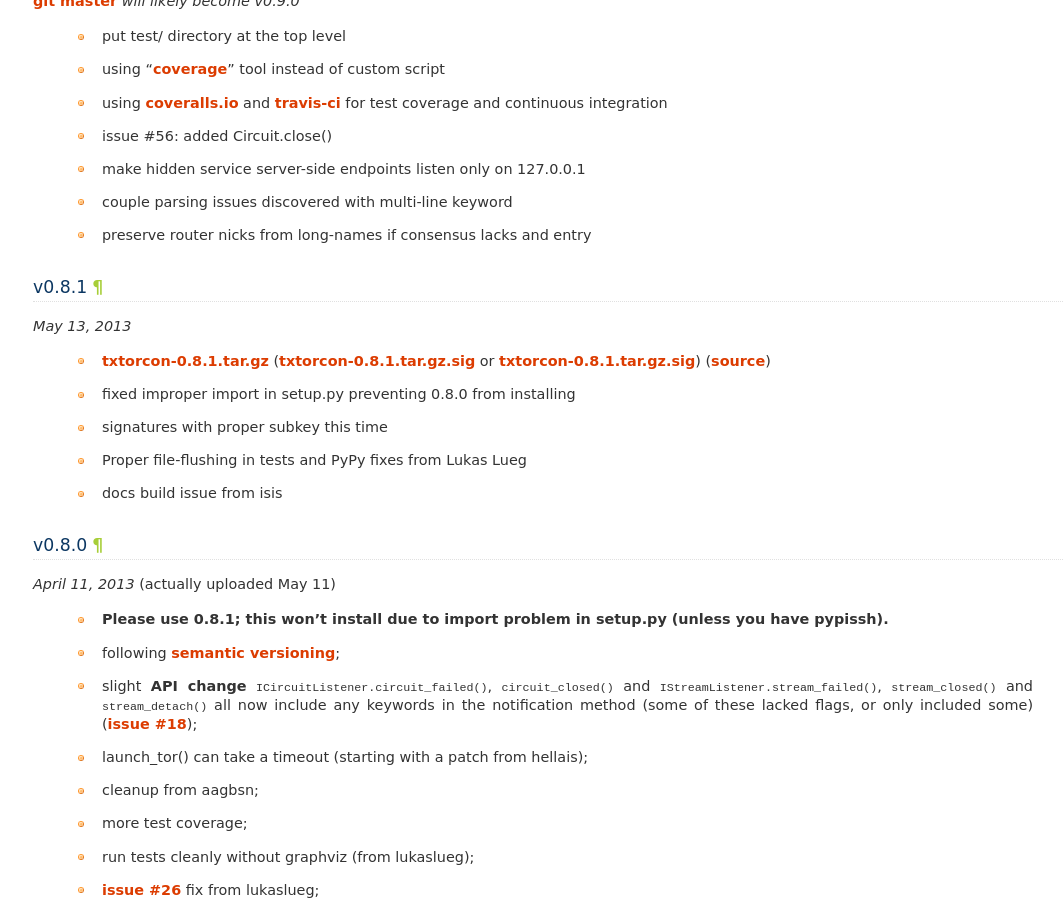
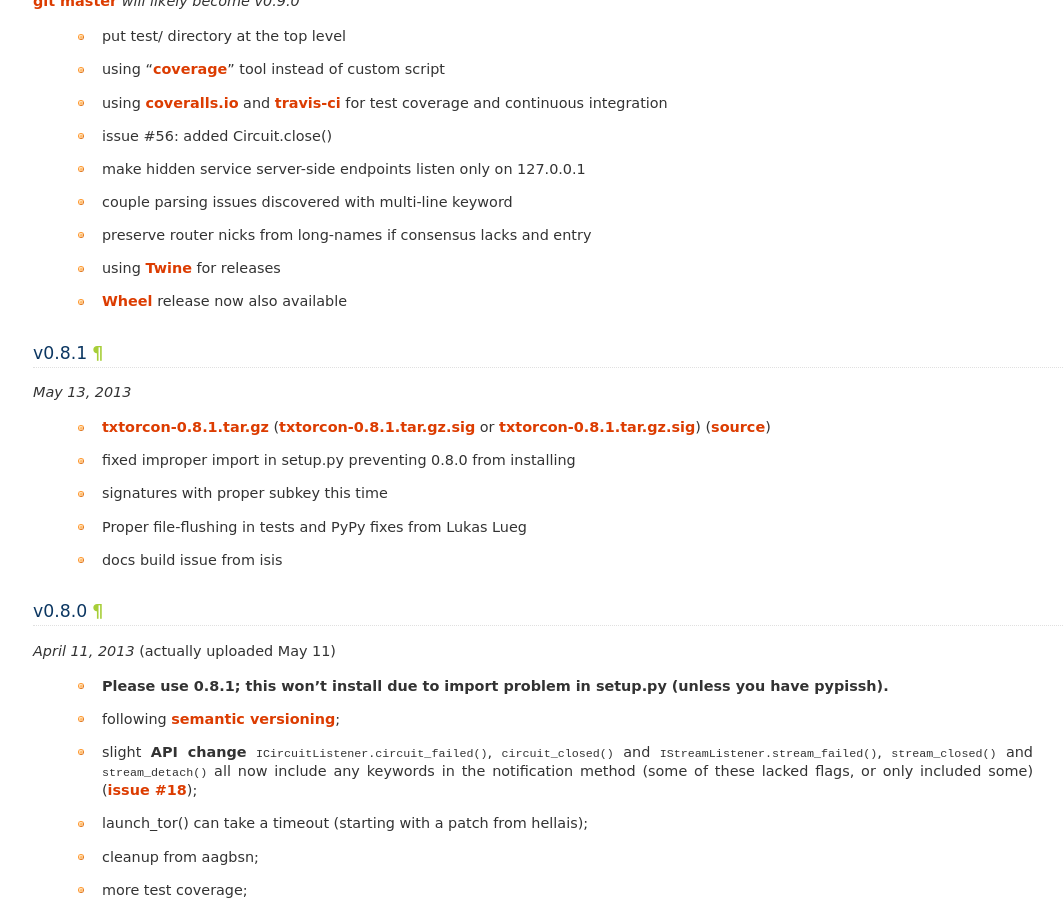
Before and after one commit to meejah/txtorcon, a Sphinx documentation site: the page built from docs/releases.rst, in a window 1280 px wide and 900 px high, scrolled down 302 px. Shown: the whole window, without its empty margins (87-1150 px from the left). Built offline with Sphinx 7.4.7, drawn with Linux system fonts in a browser that asks for light colours.

Commit message:
using Twine for uploading 0.9.0

```diff
--- a/dev-requirements.txt
+++ b/dev-requirements.txt
@@ -1,3 +1,6 @@
+setuptools>=0.8.0
 Sphinx
 repoze.sphinx.autointerface>=0.4
 coveralls
+wheel
+twine
--- a/docs/releases.rst
+++ b/docs/releases.rst
@@ -18,6 +18,8 @@ unreleased
  * make hidden service server-side endpoints listen only on 127.0.0.1
  * couple parsing issues discovered with multi-line keyword
  * preserve router nicks from long-names if consensus lacks and entry
+ * using `Twine <https://github.com/dstufft/twine>`_ for releases
+ * `Wheel <http://wheel.readthedocs.org/en/latest/>`_ release now also available
 
 
 v0.8.1
```
Also changed, not shown: 1 other file.
